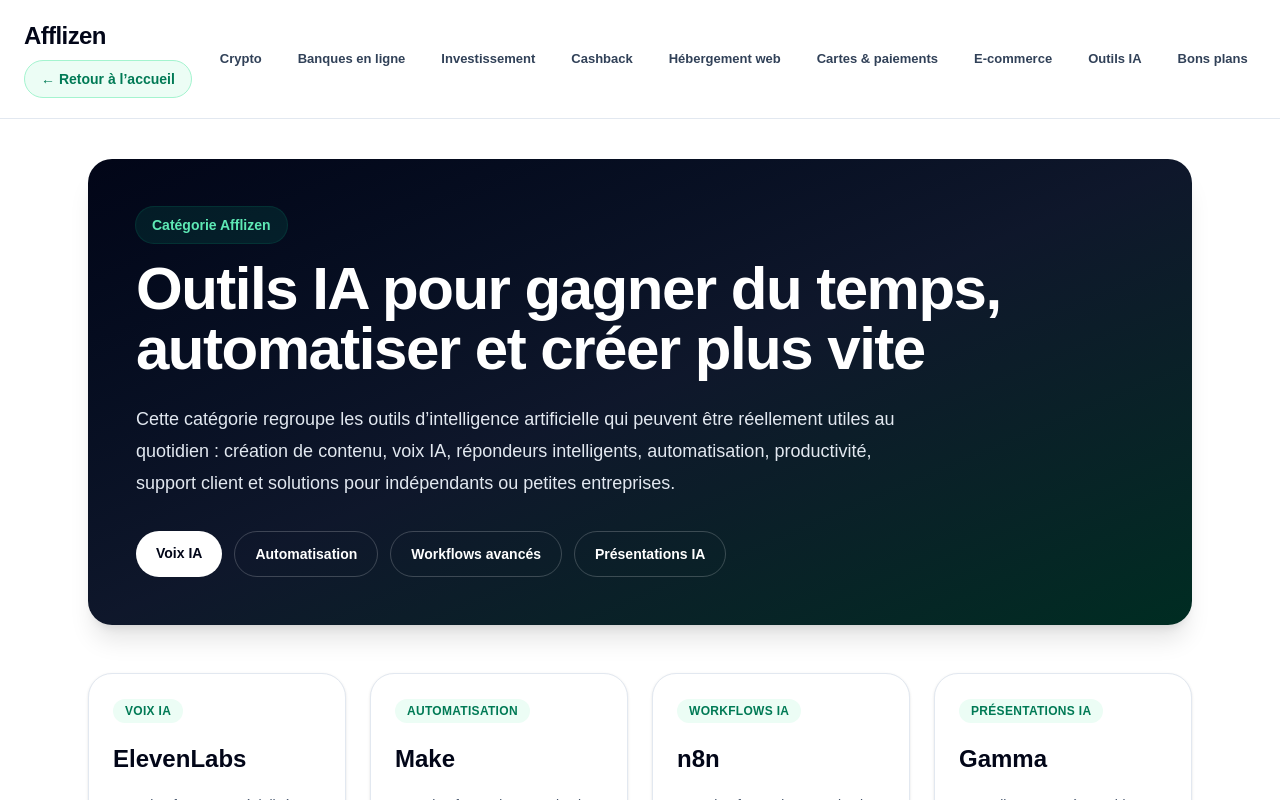
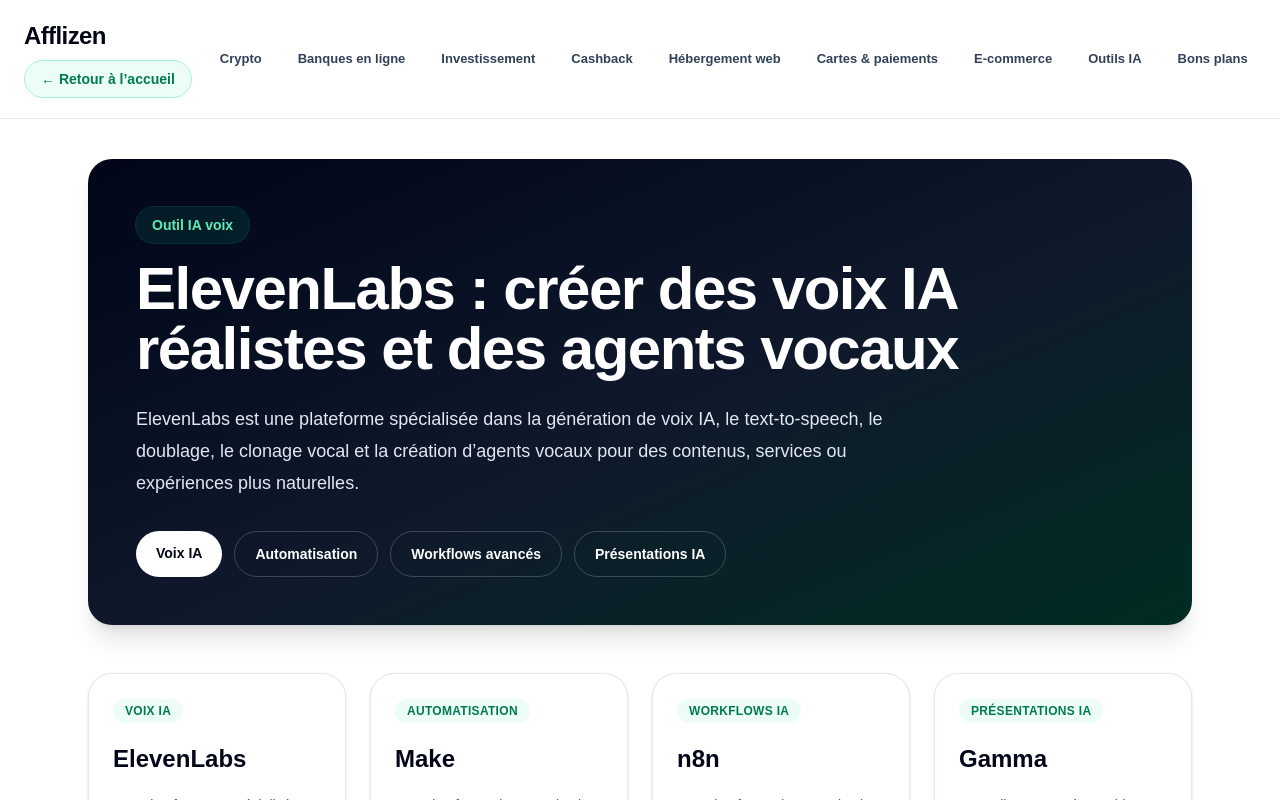
Before and after one commit to sebastienfoulon22-commits/afflizen, a Next.js app: page /outils-ia/elevenlabs in a window 1280 px wide. Shown: the top 800 px of the page. Built offline with nearby package versions, Linux system fonts and the light colour scheme.

Commit message:
Ameliore le hero ElevenLabs

```diff
--- a/app/outils-ia/elevenlabs/page.tsx
+++ b/app/outils-ia/elevenlabs/page.tsx
@@ -139,19 +139,18 @@
       <section className="mx-auto max-w-6xl px-6 py-10">
         <div className="rounded-3xl bg-gradient-to-br from-slate-950 via-slate-900 to-emerald-950 px-6 py-12 text-white shadow-xl md:px-12">
           <p className="mb-4 inline-flex rounded-full bg-emerald-400/10 px-4 py-2 text-sm font-semibold text-emerald-300 ring-1 ring-emerald-400/20">
-            Catégorie Afflizen
+            Outil IA voix
           </p>
 
           <h1 className="max-w-4xl text-4xl font-bold tracking-tight md:text-6xl">
-            Outils IA pour gagner du temps, automatiser et créer plus vite
+            ElevenLabs : créer des voix IA réalistes et des agents vocaux
           </h1>
 
           <p className="mt-6 max-w-3xl text-lg leading-8 text-slate-200">
-            Cette catégorie regroupe les outils d’intelligence artificielle qui
-            peuvent être réellement utiles au quotidien : création de contenu,
-            voix IA, répondeurs intelligents, automatisation, productivité,
-            support client et solutions pour indépendants ou petites
-            entreprises.
+            ElevenLabs est une plateforme spécialisée dans la génération de voix
+            IA, le text-to-speech, le doublage, le clonage vocal et la création
+            d’agents vocaux pour des contenus, services ou expériences plus
+            naturelles.
           </p>
 
           <div className="mt-8 flex flex-wrap gap-3">
```
